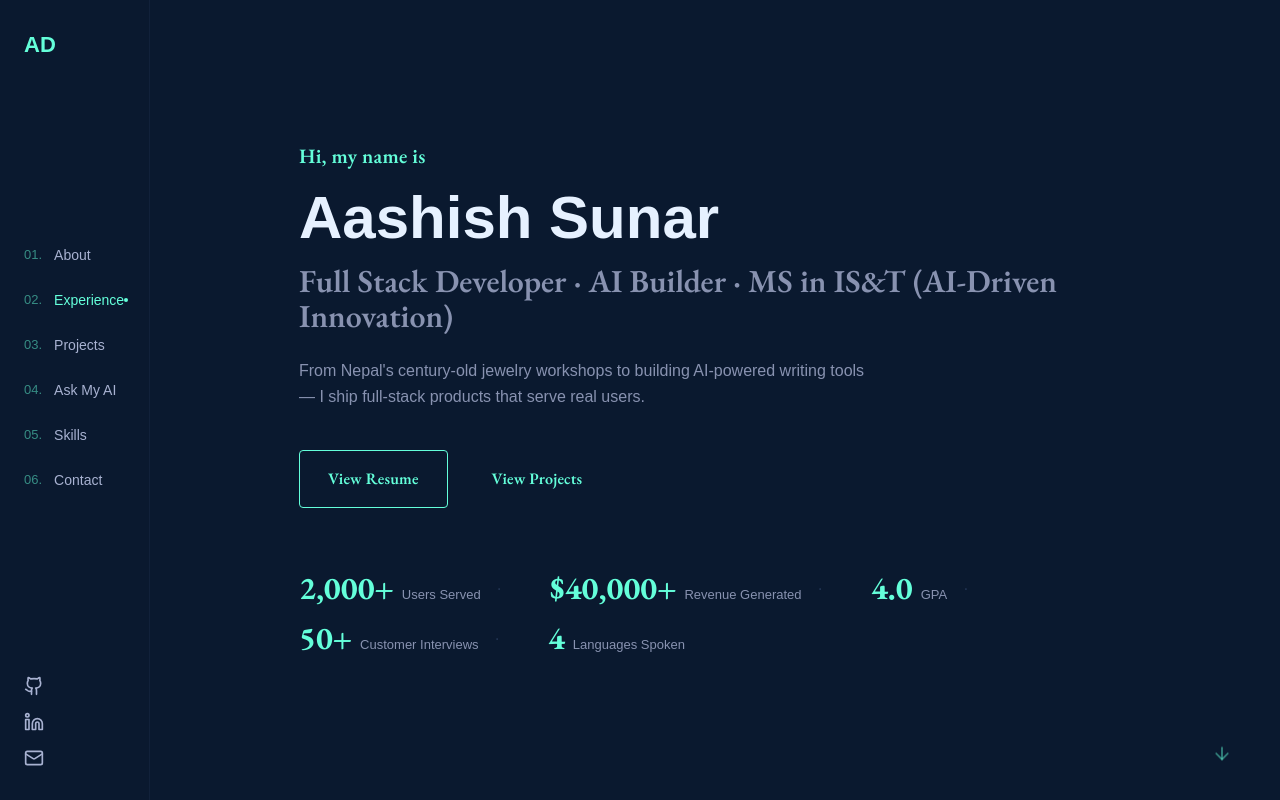
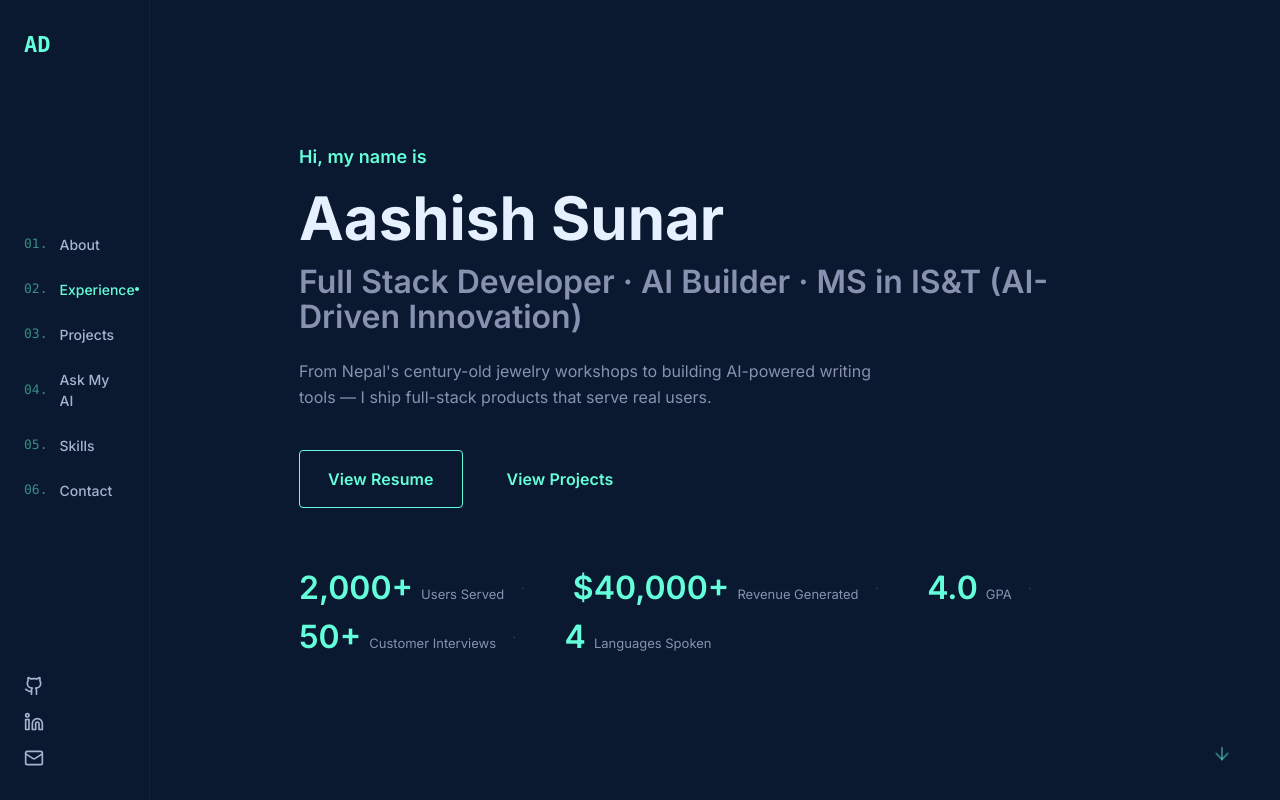
Before and after one commit to Aashisho1o1/aahishsunar, a React (Vite) app in the folder app/: page / in a window 1280 px wide. Shown: the top 800 px of the page. Built offline with nearby package versions, Linux system fonts and the light colour scheme.

Commit message:
style: switch typography to Inter + SF Mono system

```diff
--- a/app/src/index.css
+++ b/app/src/index.css
@@ -1,4 +1,4 @@
-@import url('https://fonts.googleapis.com/css2?family=EB+Garamond:wght@500;600;700&display=swap');
+@import url('https://fonts.googleapis.com/css2?family=Inter:wght@400;500;600;700;800&display=swap');
 
 @tailwind base;
 @tailwind components;
@@ -39,12 +39,10 @@
 
   .heading-lg {
     @apply text-3xl md:text-4xl font-semibold text-slate-lighter;
-    font-family: 'EB Garamond', Arial, serif;
   }
 
   .heading-md {
     @apply text-xl md:text-2xl font-semibold text-slate-lighter;
-    font-family: 'EB Garamond', Arial, serif;
   }
 
   .body-text {
@@ -56,11 +54,9 @@
   }
 
   .hero-kicker {
-    @apply text-accent mb-5;
-    font-family: 'EB Garamond', Arial, serif;
-    font-size: clamp(1.2rem, 1.6vw, 1.45rem);
+    @apply text-accent mb-5 text-base md:text-lg font-semibold;
     font-weight: 600;
-    letter-spacing: 0.01em;
+    letter-spacing: 0.005em;
     line-height: 1.2;
   }
 
@@ -69,25 +65,19 @@
   }
 
   .btn-primary {
-    @apply px-7 py-4 border border-accent text-accent rounded text-base
+    @apply px-7 py-4 border border-accent text-accent rounded text-sm md:text-base font-semibold
            transition-all duration-300 hover:bg-accent/10;
-    font-family: 'EB Garamond', Arial, serif;
-    font-weight: 600;
-    letter-spacing: 0.01em;
+    letter-spacing: 0.005em;
   }
 
   .btn-ghost {
-    @apply px-7 py-4 text-accent text-base
+    @apply px-7 py-4 text-accent text-sm md:text-base font-semibold
            transition-all duration-300 hover:underline;
-    font-family: 'EB Garamond', Arial, serif;
-    font-weight: 600;
-    letter-spacing: 0.01em;
+    letter-spacing: 0.005em;
   }
 
   .hero-stat-value {
-    @apply text-accent text-3xl sm:text-4xl;
-    font-family: 'EB Garamond', Arial, serif;
-    font-weight: 700;
+    @apply text-accent text-3xl sm:text-4xl font-semibold;
     line-height: 1;
   }
 
--- a/app/tailwind.config.js
+++ b/app/tailwind.config.js
@@ -22,9 +22,9 @@ module.exports = {
         white: '#e6f1ff',
       },
       fontFamily: {
-        sans: ['Arial', 'Helvetica', 'sans-serif'],
-        serif: ['EB Garamond', 'Georgia', 'serif'],
-        mono: ['Arial', 'Helvetica', 'sans-serif'],
+        sans: ['Inter', '-apple-system', 'BlinkMacSystemFont', 'Segoe UI', 'Arial', 'sans-serif'],
+        serif: ['Georgia', 'Times New Roman', 'serif'],
+        mono: ['SFMono-Regular', 'Menlo', 'Monaco', 'Consolas', 'Liberation Mono', 'Courier New', 'monospace'],
       },
       fontSize: {
         'xs': ['13px', { lineHeight: '1.5' }],
```
